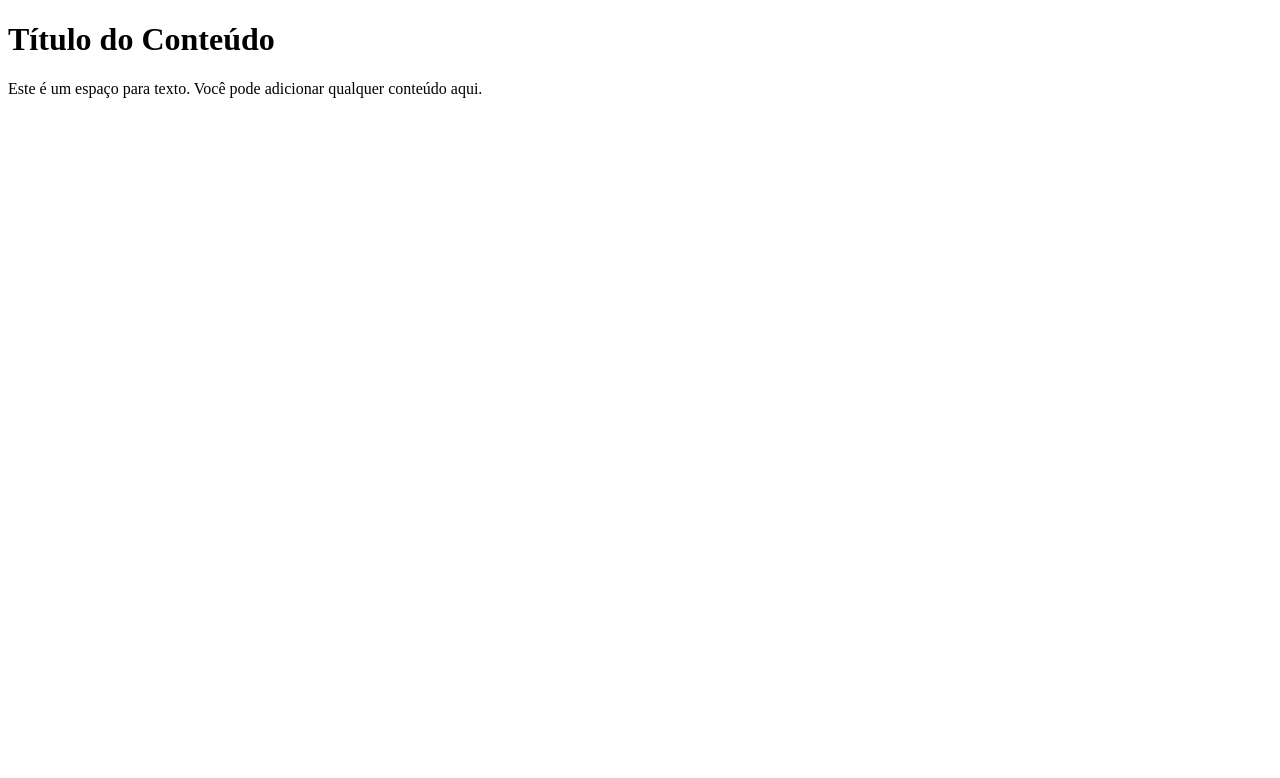
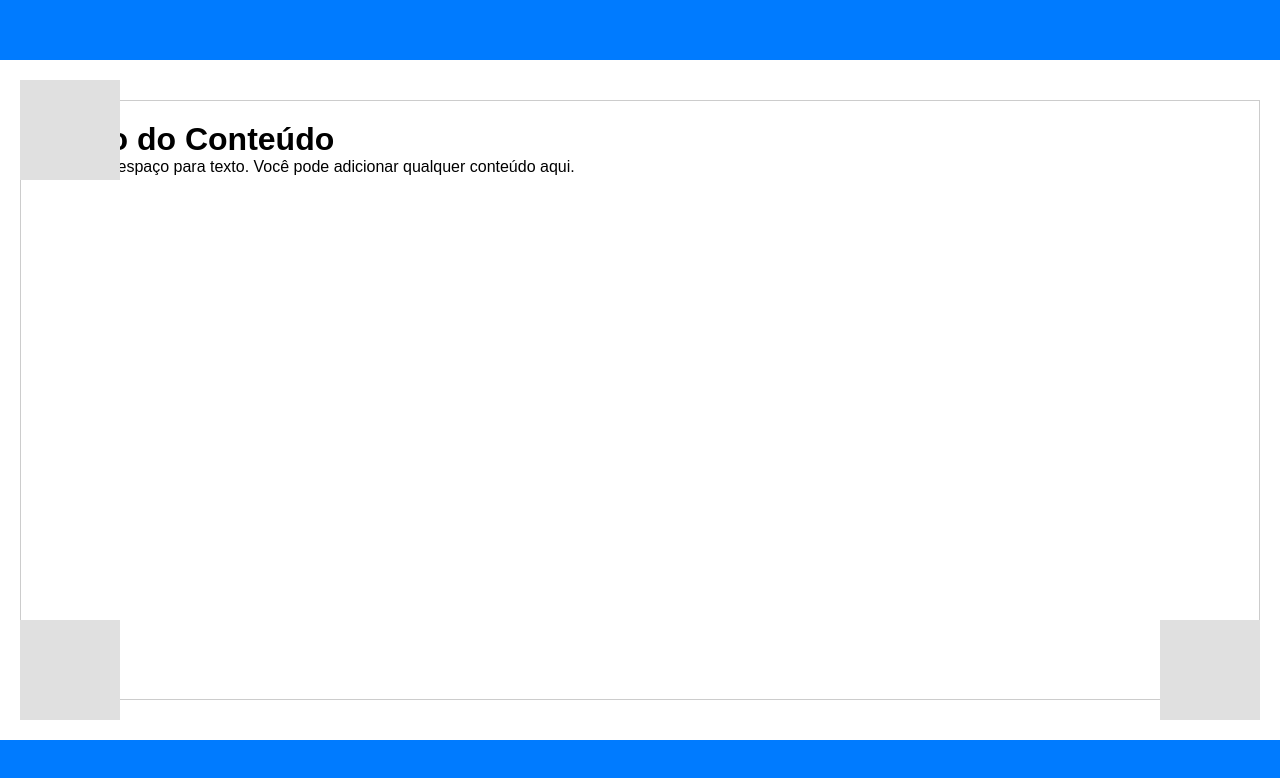
Before and after one commit to XandoTAraujo/trabalho-figma, a plain HTML site: page index.html in a window 1280 px wide. Drawn offline with Linux system fonts and the light colour scheme.

Commit message:
Update styles.css

```diff
--- a/styles.css
+++ b/styles.css
@@ -1,34 +1,62 @@
-<!DOCTYPE html>
-<html lang="pt-BR">
-<head>
-    <meta charset="UTF-8">
-    <meta name="viewport" content="width=device-width, initial-scale=1.0">
-    <link rel="stylesheet" href="styles.css">
-    <title>Site Exemplo</title>
-</head>
-<body>
-    <header>
-        <!-- Cabeçalho Vago -->
-    </header>
+* {
+    box-sizing: border-box;
+    margin: 0;
+    padding: 0;
+}
 
-    <div class="container">
-        <div class="top-left">
-            <!-- Espaço Vago Superior Esquerdo -->
-        </div>
-        <div class="content">
-            <h1>Título do Conteúdo</h1>
-            <p>Este é um espaço para texto. Você pode adicionar qualquer conteúdo aqui.</p>
-        </div>
-        <div class="bottom-left">
-            <!-- Espaço Vago Inferior Esquerdo -->
-        </div>
-        <div class="bottom-right">
-            <!-- Espaço Vago Inferior Direito -->
-        </div>
-    </div>
+body {
+    font-family: Arial, sans-serif;
+}
 
-    <footer>
-        <!-- Rodapé Vago -->
-    </footer>
-</body>
-</html>
+header {
+    height: 60px;
+    background-color: #007BFF; /* Azul */
+}
+
+.container {
+    display: flex;
+    flex-direction: column;
+    height: calc(100vh - 120px); /* Altura total menos cabeçalho e rodapé */
+    padding: 20px;
+    position: relative;
+}
+
+.top-left {
+    position: absolute;
+    top: 20px;
+    left: 20px;
+    width: 100px; /* Largura do quadrado */
+    height: 100px; /* Altura do quadrado */
+    background-color: #e0e0e0; /* Cor de fundo do espaço vago */
+}
+
+.content {
+    flex: 1;
+    background-color: #ffffff;
+    padding: 20px;
+    border: 1px solid #ccc;
+    margin: 20px 0; /* Margem para separar do espaço vago */
+}
+
+.bottom-left {
+    position: absolute;
+    bottom: 20px;
+    left: 20px;
+    width: 100px; /* Largura do quadrado */
+    height: 100px; /* Altura do quadrado */
+    background-color: #e0e0e0; /* Cor de fundo do espaço vago */
+}
+
+.bottom-right {
+    position: absolute;
+    bottom: 20px;
+    right: 20px;
+    width: 100px; /* Largura do quadrado */
+    height: 100px; /* Altura do quadrado */
+    background-color: #e0e0e0; /* Cor de fundo do espaço vago */
+}
+
+footer {
+    height: 60px;
+    background-color: #007BFF; /* Azul */
+}
```
